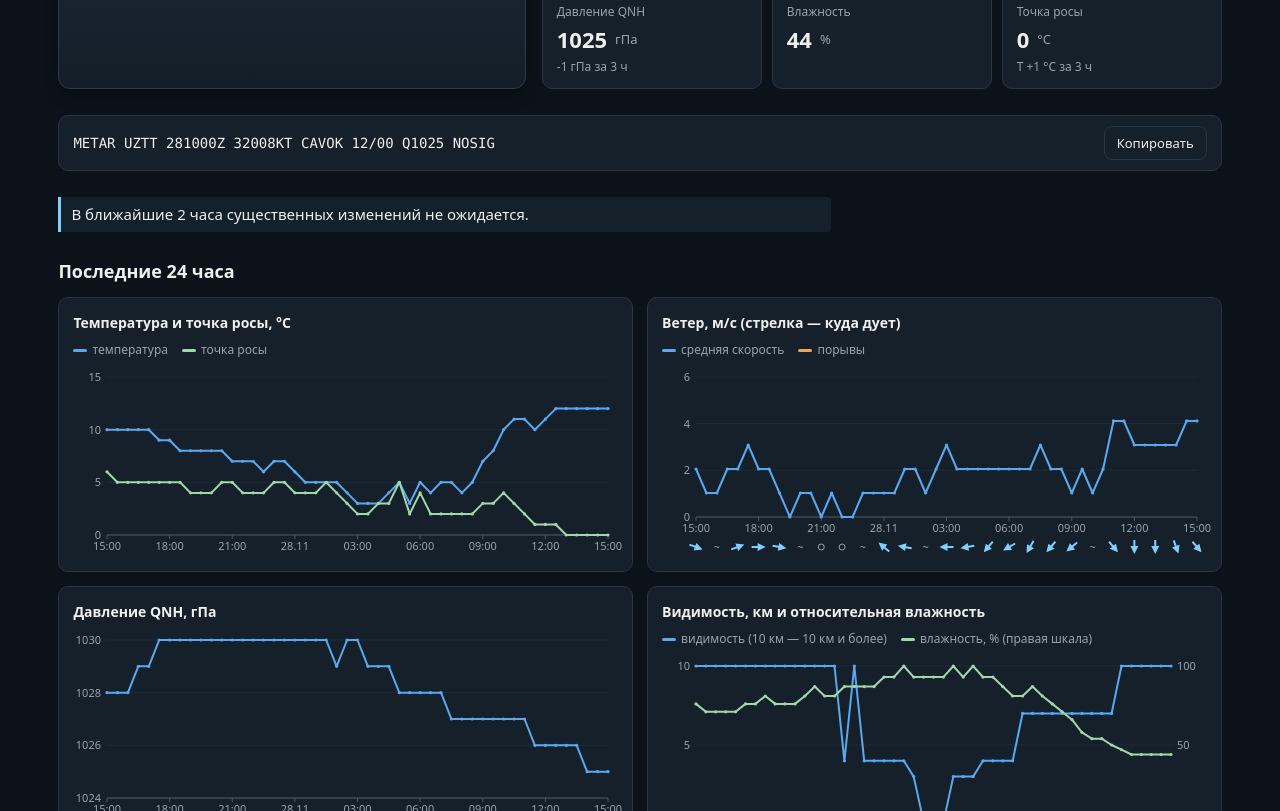
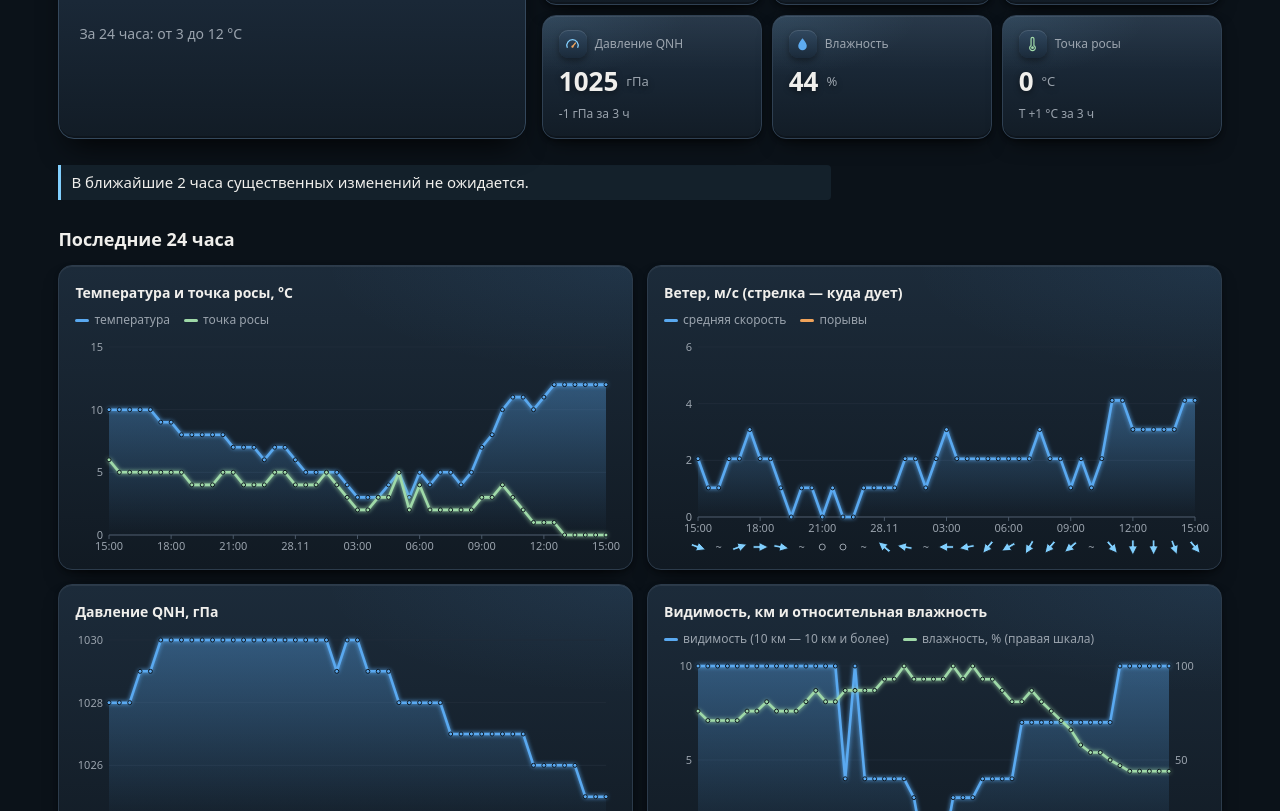
Before and after one commit to Racoon65/forecast-dashboards, a plain HTML site: page metar/index.html in a window 1280 px wide. Shown: the part 250-1061 px from the top of the page. Drawn offline with Linux system fonts and the light colour scheme.

Commit message:
METAR: без телеграмм, объёмные карточки и графики

```diff
--- a/metar/index.html
+++ b/metar/index.html
@@ -32,32 +32,42 @@ button:focus-visible { outline: 2px solid var(--acc); outline-offset: 2px; }
 /* Текущая сводка */
 .now { display: grid; grid-template-columns: minmax(0, 1.1fr) minmax(0, 1.6fr); gap: 16px; }
 @media (max-width: 760px) { .now { grid-template-columns: minmax(0, 1fr); } }
-.hero { background: linear-gradient(180deg, #1c2b3a 0%, #131e28 100%); border: 1px solid #2c3b4b; border-radius: 12px; padding: 18px 20px;
-  box-shadow: inset 0 1px 0 rgba(255,255,255,.06), 0 8px 18px -8px rgba(0,0,0,.7); display: flex; flex-direction: column; gap: 10px; }
+.hero { background: radial-gradient(110% 80% at 15% 0%, rgba(242,193,78,.12) 0%, transparent 55%), linear-gradient(180deg, #223448 0%, #121c26 100%); border: 1px solid #34485c; border-radius: 16px; padding: 18px 20px;
+  box-shadow: inset 0 1px 0 rgba(255,255,255,.09), inset 0 -2px 0 rgba(0,0,0,.25), 0 16px 30px -12px rgba(0,0,0,.9); display: flex; flex-direction: column; gap: 10px; }
 .hero-row { display: flex; align-items: center; gap: 16px; }
-.hero svg.ico { width: 76px; height: 76px; flex-shrink: 0; }
-.temp { font: 400 clamp(54px, 9vw, 78px)/1 var(--serif); white-space: nowrap; }
+.hero svg.ico { width: 84px; height: 84px; flex-shrink: 0; filter: drop-shadow(0 6px 10px rgba(0,0,0,.5)); }
+.temp { font: 400 clamp(56px, 9vw, 84px)/1 var(--serif); white-space: nowrap; text-shadow: 0 4px 14px rgba(0,0,0,.5); }
 .temp small { font-size: .42em; color: var(--mut); }
 .wx { font-size: 18px; font-weight: 600; }
 .sub { color: var(--mut); font-size: 14px; }
 .tiles { display: grid; grid-template-columns: repeat(auto-fill, minmax(165px, 1fr)); gap: 10px; }
-.tile { background: var(--panel); border: 1px solid var(--line); border-radius: 10px; padding: 12px 14px; display: flex; flex-direction: column; gap: 2px; }
-.tile .k { color: var(--mut); font-size: 12px; }
-.tile .v { font-size: 22px; font-weight: 600; white-space: nowrap; display: flex; align-items: center; gap: 8px; }
+.tile { position: relative; overflow: hidden; display: flex; flex-direction: column; gap: 4px; padding: 14px 16px 15px;
+  background: radial-gradient(120% 90% at 0% 0%, rgba(129,207,254,.10) 0%, transparent 55%), linear-gradient(180deg, #1f3042 0%, #121c26 100%);
+  border: 1px solid #2f4052; border-radius: 14px;
+  box-shadow: inset 0 1px 0 rgba(255,255,255,.08), inset 0 -2px 0 rgba(0,0,0,.25), 0 10px 22px -10px rgba(0,0,0,.85), 0 2px 4px rgba(0,0,0,.35); }
+.tile::after { content: ""; position: absolute; inset: 0 0 auto 0; height: 45%; background: linear-gradient(180deg, rgba(255,255,255,.045), transparent); pointer-events: none; }
+@media (prefers-reduced-motion: no-preference) { .tile, .card { transition: transform .25s ease, box-shadow .25s ease, border-color .25s ease; }
+  .tile:hover, .card:hover { transform: translateY(-2px); border-color: #4a6a88; box-shadow: inset 0 1px 0 rgba(255,255,255,.1), 0 16px 28px -12px rgba(0,0,0,.9), 0 2px 4px rgba(0,0,0,.35); } }
+.tile .k { color: var(--mut); font-size: 12px; display: flex; align-items: center; gap: 8px; }
+.tile .k i { width: 28px; height: 28px; border-radius: 9px; display: inline-grid; place-items: center; flex-shrink: 0;
+  background: linear-gradient(180deg, #2a425a, #182838); box-shadow: inset 0 1px 0 rgba(255,255,255,.12), 0 3px 6px rgba(0,0,0,.4); }
+.tile .k i svg { width: 17px; height: 17px; }
+.tile .v { font-size: 26px; font-weight: 600; white-space: nowrap; display: flex; align-items: center; gap: 8px; text-shadow: 0 2px 6px rgba(0,0,0,.45); }
 .tile .v small { font-size: 13px; font-weight: 400; color: var(--mut); }
 .tile .x { color: var(--mut); font-size: 12px; }
-.raw { display: flex; gap: 10px; align-items: center; flex-wrap: wrap; background: var(--panel); border: 1px solid var(--line); border-radius: 10px; padding: 10px 14px; }
-.raw code { font: 14px/1.5 ui-monospace, Consolas, monospace; overflow-wrap: anywhere; flex: 1 1 300px; }
 .btn { font: inherit; font-size: 13px; padding: 6px 12px; min-height: 34px; border-radius: 8px; border: 1px solid var(--line); background: transparent; color: var(--fg); cursor: pointer; }
 .btn:hover { border-color: #4a5e72; }
 .notes { margin: 0; padding-left: 1.2em; color: var(--mut); line-height: 1.5; display: flex; flex-direction: column; gap: 4px; max-width: 90ch; }
 .trend { margin: 0; padding: 6px 10px; border-left: 3px solid var(--acc); background: rgba(129,207,254,.08); border-radius: 0 4px 4px 0; max-width: 90ch; }
 /* Графики */
 .grid { display: grid; grid-template-columns: repeat(auto-fit, minmax(min(100%, 440px), 1fr)); gap: 14px; }
-.card { background: var(--panel); border: 1px solid var(--line); border-radius: 10px; padding: 14px; display: flex; flex-direction: column; gap: 8px; }
+.card { display: flex; flex-direction: column; gap: 8px; padding: 16px 16px 12px;
+  background: radial-gradient(90% 60% at 100% 0%, rgba(90,169,240,.08) 0%, transparent 60%), linear-gradient(180deg, #1c2b3a 0%, #111a23 100%);
+  border: 1px solid #2c3b4b; border-radius: 14px;
+  box-shadow: inset 0 1px 0 rgba(255,255,255,.07), 0 12px 24px -12px rgba(0,0,0,.85), 0 2px 4px rgba(0,0,0,.3); }
 .keys { display: flex; flex-wrap: wrap; gap: 6px 14px; font-size: 12px; color: var(--mut); }
 .sw { display: inline-block; width: 14px; height: 3px; border-radius: 2px; vertical-align: middle; margin-right: 5px; }
-.fig { position: relative; height: 190px; }
+.fig { position: relative; height: 220px; }
 .fig svg { position: absolute; inset: 0; width: 100%; height: 100%; overflow: visible; }
 .fig text { fill: var(--mut); font: 11px var(--sans); }
 .tip { position: absolute; pointer-events: none; background: #1b2835; border: 1px solid #33414f; box-shadow: 0 4px 14px rgba(0,0,0,.5);
@@ -71,7 +81,6 @@ table { border-collapse: collapse; width: 100%; font-size: 13px; }
 th, td { padding: 5px 8px; border-bottom: 1px solid var(--line); text-align: right; white-space: nowrap; }
 th { color: var(--mut); font-weight: 600; }
 td.l, th.l { text-align: left; }
-td.raw-c { font-family: ui-monospace, Consolas, monospace; font-size: 12px; color: var(--mut); white-space: normal; min-width: 260px; text-align: left; }
 .foot { border-top: 1px solid var(--line); padding-top: 14px; font-size: 12px; color: var(--mut); line-height: 1.6; }
 .foot p { margin: 0 0 6px; max-width: 95ch; }
 .err { color: var(--haz); }
@@ -97,11 +106,11 @@ td.raw-c { font-family: ui-monospace, Consolas, monospace; font-size: 12px; colo
       <div class="hero-row"><svg class="ico" viewBox="0 0 24 24" id="ico" aria-hidden="true"></svg><div class="temp" id="temp">—</div></div>
       <div class="wx" id="wx">—</div>
       <div class="sub" id="feel"></div>
+      <div class="sub" id="range"></div>
     </div>
     <div class="tiles" id="tiles"></div>
   </section>
 
-  <div class="raw"><code id="raw">—</code><button type="button" class="btn" id="copy"><span data-l="ru">Копировать</span><span data-l="en" lang="en">Copy</span></button></div>
   <p class="trend" id="trend" hidden></p>
 
   <section style="display:flex;flex-direction:column;gap:12px">
@@ -126,7 +135,7 @@ td.raw-c { font-family: ui-monospace, Consolas, monospace; font-size: 12px; colo
     <div class="scroll"><table><thead><tr>
       <th class="l"><span data-l="ru">Время</span><span data-l="en">Time</span></th><th>T, °C</th><th>Td, °C</th><th><span data-l="ru">Вл., %</span><span data-l="en">RH, %</span></th>
       <th class="l"><span data-l="ru">Ветер</span><span data-l="en">Wind</span></th><th><span data-l="ru">Вид., км</span><span data-l="en">Vis, km</span></th><th>QNH</th>
-      <th class="l"><span data-l="ru">Явления, облака</span><span data-l="en">Weather, clouds</span></th><th class="l">METAR</th></tr></thead><tbody id="tbl"></tbody></table></div>
+      <th class="l"><span data-l="ru">Явления, облака</span><span data-l="en">Weather, clouds</span></th></tr></thead><tbody id="tbl"></tbody></table></div>
   </details>
 
   <details class="fold">
@@ -301,6 +310,14 @@ function iconFor(o) {
   if (top >= 1) return night ? 'cloud' : 'part';
   return night ? 'moon' : 'sun';
 }
+const TI = {
+  wind: '<path d="M3 8h11a3 3 0 1 0-3-3M3 12h15a3 3 0 1 1-3 3M3 16h8" stroke="#81cffe" stroke-width="1.8" stroke-linecap="round" fill="none"/>',
+  vis: '<path d="M2 12s3.6-6 10-6 10 6 10 6-3.6 6-10 6S2 12 2 12z" stroke="#81cffe" stroke-width="1.7" fill="none"/><circle cx="12" cy="12" r="3" fill="#81cffe"/>',
+  cloud: '<path d="M7 18h10a4 4 0 0 0 .5-7.97A5.6 5.6 0 0 0 6.6 9.3 4.4 4.4 0 0 0 7 18z" fill="#b6c1cc"/>',
+  press: '<path d="M4.5 16a8 8 0 1 1 15 0" stroke="#81cffe" stroke-width="1.8" stroke-linecap="round" fill="none"/><path d="M12 15l4-5" stroke="#f0a35a" stroke-width="2" stroke-linecap="round"/><circle cx="12" cy="15" r="1.6" fill="#f0a35a"/>',
+  rh: '<path d="M12 3s6 6.6 6 11a6 6 0 0 1-12 0c0-4.4 6-11 6-11z" fill="#5aa9f0"/>',
+  td: '<path d="M10 4a2 2 0 1 1 4 0v9.3a4 4 0 1 1-4 0z" stroke="#9fd9a8" stroke-width="1.7" fill="none"/><circle cx="12" cy="16.5" r="2" fill="#9fd9a8"/>',
+  rvr: '<path d="M9 21l1.5-18h3L15 21z" fill="#5f6f80"/><path d="M12 5v2M12 10v2M12 15v2" stroke="#f0efec" stroke-width="1.2"/>'};
 const arrow = (deg, size, color) => `<svg width="${size}" height="${size}" viewBox="0 0 24 24" aria-hidden="true" style="transform:rotate(${deg + 180}deg)"><path d="M12 3l5 9h-3.5v9h-3v-9H7z" fill="${color || 'currentColor'}"/></svg>`;
 
 /* ---------- Отрисовка ---------- */
@@ -323,21 +340,20 @@ function render() {
   const dl = (a, b, f) => a != null && b != null ? (a - b > 0 ? '+' : '') + f(a - b) : null;
   const tiles = [];
   const wv = o.wvar ? (L.from + ' ' + o.wvar[0] + '° ' + L.to + ' ' + o.wvar[1] + '°') : '';
-  tiles.push([L.wind, (o.wspd && !o.vrb ? arrow(o.wdir, 22, 'var(--acc)') : '') + esc(o.wspd === 0 ? L.calm : f0(o.wspd)) + (o.wspd ? '<small>' + L.ms + '</small>' : ''),
+  tiles.push(['wind', L.wind, (o.wspd && !o.vrb ? arrow(o.wdir, 22, 'var(--acc)') : '') + esc(o.wspd === 0 ? L.calm : f0(o.wspd)) + (o.wspd ? '<small>' + L.ms + '</small>' : ''),
     o.wspd ? (o.vrb ? L.vrb : dir16(o.wdir) + ' ' + o.wdir + '°') + (o.wgst ? ', ' + L.gust + ' ' + f0(o.wgst) + ' ' + L.ms : '') + (wv ? '; ' + wv : '') : '']);
-  tiles.push([L.vis, esc(o.vis == null ? '—' : o.vis >= 10000 ? '≥ 10' : o.vis >= 1000 ? f1(o.vis / 1000) : f0(o.vis)) + '<small>' + (o.vis != null && o.vis < 1000 ? L.m : L.km) + '</small>', o.visMin ? L.less + ' ' + visTxt(o.visMin) : '']);
-  tiles.push([L.cloud, esc(o.cavok ? 'CAVOK' : o.clouds.length ? o.clouds.map((c) => c.c).join(' ') : o.vv != null || o.raw.includes('VV') ? 'VV' : o.sky || '—'), cloudTxt(o)]);
+  tiles.push(['vis', L.vis, esc(o.vis == null ? '—' : o.vis >= 10000 ? '≥ 10' : o.vis >= 1000 ? f1(o.vis / 1000) : f0(o.vis)) + '<small>' + (o.vis != null && o.vis < 1000 ? L.m : L.km) + '</small>', o.visMin ? L.less + ' ' + visTxt(o.visMin) : '']);
+  tiles.push(['cloud', L.cloud, esc(o.cavok ? 'CAVOK' : o.clouds.length ? o.clouds.map((c) => c.c).join(' ') : o.vv != null || o.raw.includes('VV') ? 'VV' : o.sky || '—'), cloudTxt(o)]);
   const dq = dl(o.qnh, old && old.qnh, f0);
-  tiles.push([L.press, esc(f0(o.qnh)) + '<small>' + L.hpa + '</small>', dq != null ? dq + ' ' + L.hpa + ' ' + L.delta : '']);
-  tiles.push([L.rh, esc(f0(o.rh)) + '<small>%</small>', '']);
+  tiles.push(['press', L.press, esc(f0(o.qnh)) + '<small>' + L.hpa + '</small>', dq != null ? dq + ' ' + L.hpa + ' ' + L.delta : '']);
+  tiles.push(['rh', L.rh, esc(f0(o.rh)) + '<small>%</small>', '']);
   const dt = dl(o.temp, old && old.temp, f0);
-  tiles.push([L.td, esc(f0(o.dewp)) + '<small>°C</small>', dt != null ? 'T ' + dt + ' °C ' + L.delta : '']);
+  tiles.push(['td', L.td, esc(f0(o.dewp)) + '<small>°C</small>', dt != null ? 'T ' + dt + ' °C ' + L.delta : '']);
   for (const r of o.rvr) {
     const v = (x) => x ? (x[0] === 'P' ? '> ' : x[0] === 'M' ? '< ' : '') + +x.replace(/[PM]/, '') : '';
-    tiles.push([L.rvr + ' ' + r.rwy, esc(v(r.v) + (r.v2 ? '–' + v(r.v2) : '')) + '<small>' + L.m + '</small>', r.tend ? L.rvrT[r.tend] : '']);
+    tiles.push(['rvr', L.rvr + ' ' + r.rwy, esc(v(r.v) + (r.v2 ? '–' + v(r.v2) : '')) + '<small>' + L.m + '</small>', r.tend ? L.rvrT[r.tend] : '']);
   }
-  $('tiles').innerHTML = tiles.map(([k, v, x]) => `<div class="tile"><span class="k">${esc(k)}</span><span class="v">${v}</span>${x ? `<span class="x">${esc(x)}</span>` : ''}</div>`).join('');
-  $('raw').textContent = o.raw;
+  $('tiles').innerHTML = tiles.map(([ic, k, v, x]) => `<div class="tile"><span class="k"><i><svg viewBox="0 0 24 24" aria-hidden="true">${TI[ic]}</svg></i>${esc(k)}</span><span class="v">${v}</span>${x ? `<span class="x">${esc(x)}</span>` : ''}</div>`).join('');
   const trd = [];
   if (o.trend) {
     const tw = o.trend.split(' ');
@@ -347,10 +363,12 @@ function render() {
   if (o.re.length) trd.push(o.re.map(wxText).join(', '));
   $('trend').hidden = !trd.length; $('trend').textContent = trd.join(' ');
   const last24 = OBS.filter((x) => +x.t >= +o.t - 24 * 3600e3);
+  const tt = last24.map((x) => x.temp).filter((v) => v != null);
+  $('range').textContent = tt.length ? (lang === 'ru' ? 'За 24 часа: от ' : 'Last 24 h: from ') + f0(Math.min(...tt)) + (lang === 'ru' ? ' до ' : ' to ') + f0(Math.max(...tt)) + ' °C' : '';
   charts(last24);
   $('tbl').innerHTML = last24.slice().reverse().map((x) => `<tr><td class="l">${esc(dm(x.t) + ' ' + hhmm(x.t))}</td><td>${esc(f0(x.temp))}</td><td>${esc(f0(x.dewp))}</td><td>${esc(f0(x.rh))}</td>
     <td class="l">${esc(windTxt(x))}</td><td>${esc(x.vis == null ? '—' : x.vis >= 10000 ? '≥10' : f1(x.vis / 1000))}</td><td>${esc(f0(x.qnh))}</td>
-    <td class="l">${esc([x.wx.map(wxText).join(', '), cloudTxt(x)].filter((s) => s && s !== '—').join('; '))}</td><td class="raw-c">${esc(x.raw)}</td></tr>`).join('');
+    <td class="l">${esc([x.wx.map(wxText).join(', '), cloudTxt(x)].filter((s) => s && s !== '—').join('; '))}</td></tr>`).join('');
 }
 
 /* Линейный график: series [{color, pts:[{t,y}], dash, right}], стрелки ветра, подсказка */
@@ -395,13 +413,20 @@ function line(el, rows, series, opt) {
       s += `<line x1="${x(t)}" x2="${x(t)}" y1="${H - m.b}" y2="${H - m.b + 4}" stroke="var(--axis)"/><text x="${x(t)}" y="${H - m.b + 15}" text-anchor="middle">${h === 0 ? dm(t) : String(h).padStart(2, '0') + ':00'}</text>`;
     }
     s += `<line x1="${m.l}" x2="${W - m.r}" y1="${H - m.b}" y2="${H - m.b}" stroke="var(--axis)"/>`;
-    for (const se of series) {
+    const gid = el.id;
+    s = `<defs><filter id="gl-${gid}" x="-5%" y="-20%" width="110%" height="140%"><feGaussianBlur stdDeviation="2.2" result="b"/><feMerge><feMergeNode in="b"/><feMergeNode in="SourceGraphic"/></feMerge></filter>`
+      + series.map((se, i) => `<linearGradient id="ar-${gid}-${i}" x1="0" y1="0" x2="0" y2="1"><stop offset="0" style="stop-color:${se.color};stop-opacity:.38"/><stop offset="1" style="stop-color:${se.color};stop-opacity:0"/></linearGradient>`).join('') + '</defs>' + s;
+    series.forEach((se, i) => {
       const Y = se.right ? yr : y;
-      let d = '', pen = false;
-      for (const r of rows) { const v = r[se.k]; if (v == null || !isFinite(v)) { pen = false; continue; } d += (pen ? 'L' : 'M') + x(+r.t).toFixed(1) + ' ' + Y(v).toFixed(1); pen = true; }
-      if (!se.dots) s += `<path d="${d}" fill="none" stroke="${se.color}" stroke-width="2" stroke-linejoin="round"/>`;
-      s += rows.filter((r) => r[se.k] != null).map((r) => `<circle cx="${x(+r.t)}" cy="${Y(r[se.k])}" r="${se.dots ? 3 : 1.6}" fill="${se.color}"/>`).join('');
-    }
+      const segs = []; let cur = [];
+      for (const r of rows) { const v = r[se.k]; if (v == null || !isFinite(v)) { if (cur.length) segs.push(cur); cur = []; continue; } cur.push([x(+r.t), Y(v)]); }
+      if (cur.length) segs.push(cur);
+      const d = segs.map((g) => g.map((p, j) => (j ? 'L' : 'M') + p[0].toFixed(1) + ' ' + p[1].toFixed(1)).join('')).join('');
+      if (!se.dots && i === 0) for (const g of segs) if (g.length > 1)
+        s += `<path d="${g.map((p, j) => (j ? 'L' : 'M') + p[0].toFixed(1) + ' ' + p[1].toFixed(1)).join('')}L${g[g.length - 1][0].toFixed(1)} ${H - m.b}L${g[0][0].toFixed(1)} ${H - m.b}Z" fill="url(#ar-${gid}-${i})"/>`;
+      if (!se.dots) s += `<path d="${d}" fill="none" stroke="${se.color}" stroke-width="2.6" stroke-linejoin="round" stroke-linecap="round" filter="url(#gl-${gid})"/>`;
+      s += rows.filter((r) => r[se.k] != null).map((r) => `<circle cx="${x(+r.t)}" cy="${Y(r[se.k])}" r="${se.dots ? 3.6 : 2}" fill="${se.color}" stroke="#0e1720" stroke-width="1"/>`).join('');
+    });
     if (opt.arrows) {
       const every = Math.max(1, Math.ceil(rows.length * 18 / (W - m.l - m.r)));
       rows.forEach((r, i) => {
@@ -409,7 +434,7 @@ function line(el, rows, series, opt) {
         const cx = x(+r.t), cy = H - 10;
         if (r.wspd === 0) s += `<circle cx="${cx}" cy="${cy}" r="3" fill="none" stroke="var(--mut)"/>`;
         else if (r.vrb || r.wdir == null) s += `<text x="${cx}" y="${cy + 4}" text-anchor="middle">~</text>`;
-        else s += `<g transform="translate(${cx} ${cy}) rotate(${r.wdir + 180})"><path d="M0 -7l4 8h-3v6h-2v-6h-3z" fill="var(--acc)"/></g>`;
+        else s += `<g transform="translate(${cx} ${cy}) rotate(${r.wdir + 180})"><path d="M0 -8l4.5 9h-3.2v6h-2.6v-6h-3.2z" fill="var(--acc)" stroke="#0e1720" stroke-width=".8"/></g>`;
       });
     }
     s += `<line class="rule" y1="${m.t}" y2="${H - m.b}" stroke="var(--axis)" visibility="hidden"/><rect class="hit" x="${m.l}" y="${m.t}" width="${W - m.l - m.r}" height="${H - m.t - m.b}" fill="transparent"/>`;
@@ -456,9 +481,6 @@ for (const b of document.querySelectorAll('[data-lang]')) b.addEventListener('cl
   try { const u = new URL(location.href); u.searchParams.set('lang', lang); history.replaceState(null, '', u); } catch (e) {}
   render();
 });
-$('copy').addEventListener('click', async () => {
-  try { await navigator.clipboard.writeText($('raw').textContent); const b = $('copy'), h = b.innerHTML; b.textContent = tr().copied; setTimeout(() => { b.innerHTML = h; }, 1500); } catch (e) {}
-});
 load();
 setInterval(load, 5 * 60e3);
 setInterval(render, 60e3);
```
